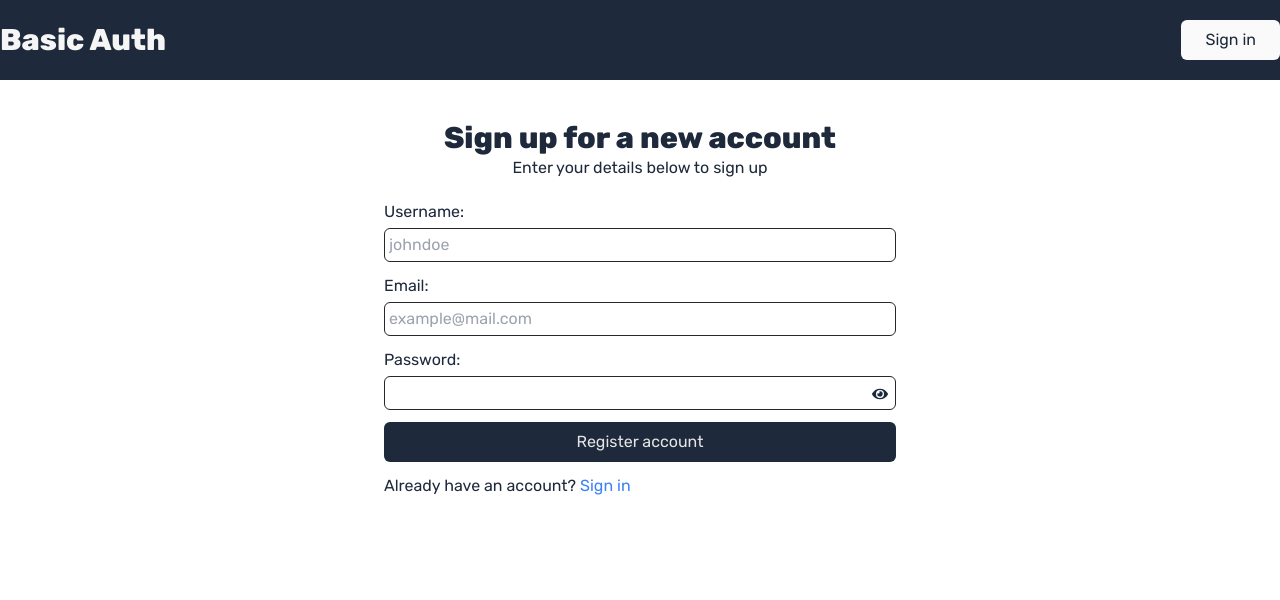
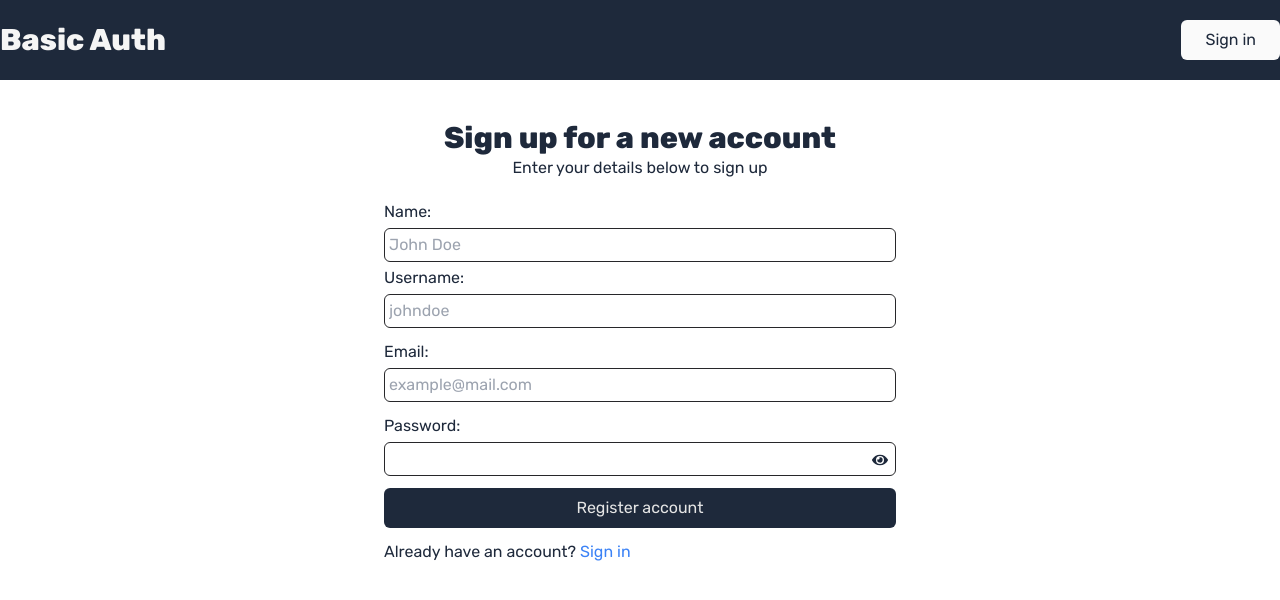
Before and after one commit to latham91/cn-week-9-auth-front, a React (Vite) app: page /signup in a window 1280 px wide. Shown: the top 600 px of the page. Built offline with nearby package versions, Linux system fonts and the light colour scheme; no server answers.

Commit message:
enhancement: updated account page and added delete account

```diff
--- a/src/App.jsx
+++ b/src/App.jsx
@@ -10,6 +10,7 @@ import { useNavigate } from "react-router-dom";
 import { signUpFetch, signInFetch, verifyUser } from "./utils/useAuth";
 import Books from "./pages/Books";
 import Account from "./pages/Account";
+import { deleteUser } from "./utils/fetchUsers";
 
 export default function App() {
     const navigate = useNavigate();
@@ -79,6 +80,18 @@ export default function App() {
         navigate("/");
     };
 
+    const handleDeleteAccount = async (e) => {
+        e.preventDefault();
+
+        const data = await deleteUser(user.id);
+
+        if (data.success) {
+            setUser(null);
+            cookies.remove("authToken");
+            navigate("/");
+        }
+    };
+
     return (
         <div>
             <Navbar user={user} handleSignout={handleSignout} />
@@ -97,7 +110,10 @@ export default function App() {
                     }
                 />
                 <Route path="/books/:id" element={<Books />} />
-                <Route path="/account/:id" element={<Account user={user} />} />
+                <Route
+                    path="/account/:id"
+                    element={<Account user={user} handleDeleteAccount={handleDeleteAccount} />}
+                />
             </Routes>
         </div>
     );
--- a/src/components/SignupForm.jsx
+++ b/src/components/SignupForm.jsx
@@ -5,6 +5,7 @@ import { FaEye, FaEyeSlash } from "react-icons/fa";
 
 export default function SignupForm({ handleSignup, errorMessage, loading }) {
     const [credentials, setCredentials] = useState({
+        name: "",
         username: "",
         email: "",
         password: "",
@@ -25,6 +26,18 @@ export default function SignupForm({ handleSignup, errorMessage, loading }) {
     return (
         <form onSubmit={(e) => handleSignup(e, credentials)} className="flex flex-col w-full gap-3 py-5">
             <div className="flex flex-col gap-1">
+                <label id="name" name="name">
+                    Name:
+                </label>
+                <input
+                    onChange={(e) => setCredentials({ ...credentials, name: e.target.value })}
+                    type="text"
+                    name="name"
+                    id="name"
+                    placeholder="John Doe"
+                    className="p-1 border rounded-md border-zinc-800 outline-slate-800"
+                />
+
                 <label id="username" name="username">
                     Username:
                 </label>
--- a/src/components/UserCard.jsx
+++ b/src/components/UserCard.jsx
@@ -3,8 +3,9 @@ import { Link } from "react-router-dom";
 
 export default function UserCard({ author }) {
     return (
-        <div className="flex flex-col gap-3 p-3 border rounded-md border-zinc-800">
+        <div className="flex flex-col gap-2 p-3 border rounded-md border-zinc-800">
             <h2 className="text-2xl font-bold">{author.name}</h2>
+            <p className="text-sm">@{author.username}</p>
             <p className="text-lg">{author.email}</p>
             <Link to={`/books/${author.id}`} className="">
                 <button className="w-full btn-secondary">Books</button>
--- a/src/pages/Account.jsx
+++ b/src/pages/Account.jsx
@@ -1,42 +1,65 @@
-import { useNavigate, useParams } from "react-router-dom";
+import { useParams } from "react-router-dom";
 import Container from "../components/Container";
-import { useState } from "react";
+import { useState, useEffect } from "react";
 import { updateUser } from "../utils/fetchUsers";
+import PropTypes from "prop-types";
 
-export default function Account() {
+export default function Account({ user, handleDeleteAccount }) {
     const { id } = useParams();
-    const navigate = useNavigate();
 
     const [errorMessage, setErrorMessage] = useState("");
     const [successMessage, setSuccessMessage] = useState("");
 
     const [credentials, setCredentials] = useState({
+        id: id,
+        name: "",
         username: "",
         email: "",
         password: "",
     });
 
+    useEffect(() => {
+        if (user) {
+            setCredentials({
+                id: user.id,
+                name: user.name,
+                username: user.username,
+                email: user.email,
+                password: user.password,
+            });
+        }
+    }, [user]);
+
+    const handleError = (error) => {
+        setErrorMessage(error);
+        setTimeout(() => {
+            setErrorMessage("");
+        }, 3000);
+    };
+
     const handleUpdate = async (e) => {
         e.preventDefault();
 
         if (credentials.username === "" || credentials.email === "" || credentials.password === "") {
-            return setErrorMessage("Fields cannot be empty.");
+            return handleError("Please fill in all fields.");
         }
 
         const updatedUser = await updateUser(id, credentials);
         console.log(updatedUser);
 
         if (!updatedUser.success) {
-            setErrorMessage(updatedUser.error);
-
-            return setTimeout(() => {
-                setErrorMessage("");
-            }, 3000);
+            return handleError(updatedUser.message);
         }
 
         setSuccessMessage("Updated user successfully.");
+        setTimeout(() => {
+            setSuccessMessage("");
+        }, 3000);
     };
 
+    if (!user) {
+        return <div>Loading...</div>;
+    } else {
         return (
             <main className="py-10">
                 <Container>
@@ -46,12 +69,23 @@ export default function Account() {
                     </p>
 
                     <form onSubmit={handleUpdate} className="flex flex-col w-full gap-3 py-5">
+                        <label htmlFor="username">Name</label>
+                        <input
+                            onChange={(e) => setCredentials({ ...credentials, name: e.target.value })}
+                            type="text"
+                            id="name"
+                            name="name"
+                            placeholder={user.name}
+                            className="p-1 border rounded-md border-zinc-800 outline-slate-800"
+                        />
+
                         <label htmlFor="username">Username</label>
                         <input
                             onChange={(e) => setCredentials({ ...credentials, username: e.target.value })}
                             type="text"
                             id="username"
                             name="username"
+                            placeholder={user.username}
                             className="p-1 border rounded-md border-zinc-800 outline-slate-800"
                         />
 
@@ -61,6 +95,7 @@ export default function Account() {
                             type="email"
                             id="email"
                             name="email"
+                            placeholder={user.email}
                             className="p-1 border rounded-md border-zinc-800 outline-slate-800"
                         />
 
@@ -79,7 +114,19 @@ export default function Account() {
                             Update
                         </button>
                     </form>
+                    <button
+                        onClick={(e) => handleDeleteAccount(e, user.id)}
+                        className="w-full text-white bg-red-500 btn-secondary hover:bg-red-600"
+                    >
+                        Delete account
+                    </button>
                 </Container>
             </main>
         );
     }
+}
+
+Account.propTypes = {
+    user: PropTypes.object,
+    handleDeleteAccount: PropTypes.func,
+};
--- a/src/pages/Books.jsx
+++ b/src/pages/Books.jsx
@@ -31,7 +31,7 @@ export default function Books() {
 
                 <div className="grid grid-cols-1 gap-3 py-10 md:grid-cols-3">
                     {!books.books ? (
-                        <div>Loading...</div>
+                        <div className="text-lg">Loading...</div>
                     ) : (
                         books.books.map((book) => {
                             return <BookCard key={book.id} book={book} />;
--- a/src/utils/fetchUsers.js
+++ b/src/utils/fetchUsers.js
@@ -38,3 +38,23 @@ export async function updateUser(id, credentials) {
         return error;
     }
 }
+
+export async function deleteUser(id) {
+    try {
+        const response = await fetch(`http://localhost:5001/users/${id}`, {
+            method: "DELETE",
+            mode: "cors",
+            headers: {
+                "Content-Type": "application/json",
+                "Access-Control-Allow-Origin": "http://localhost:5001",
+            },
+            credentials: "include",
+        });
+
+        const data = await response.json();
+
+        return data;
+    } catch (error) {
+        return error;
+    }
+}
```
Lines whose indentation alone changed are shown as unchanged.
